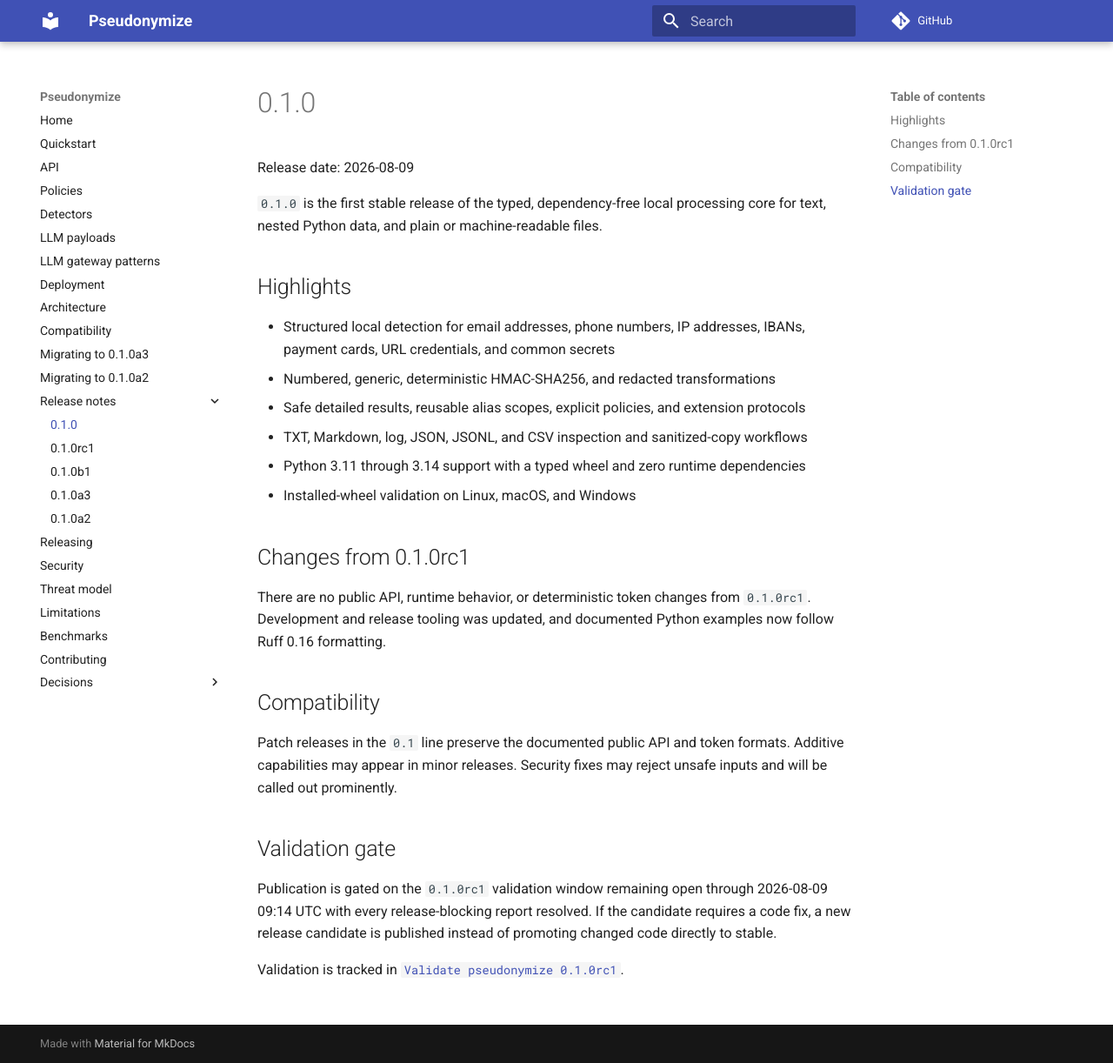
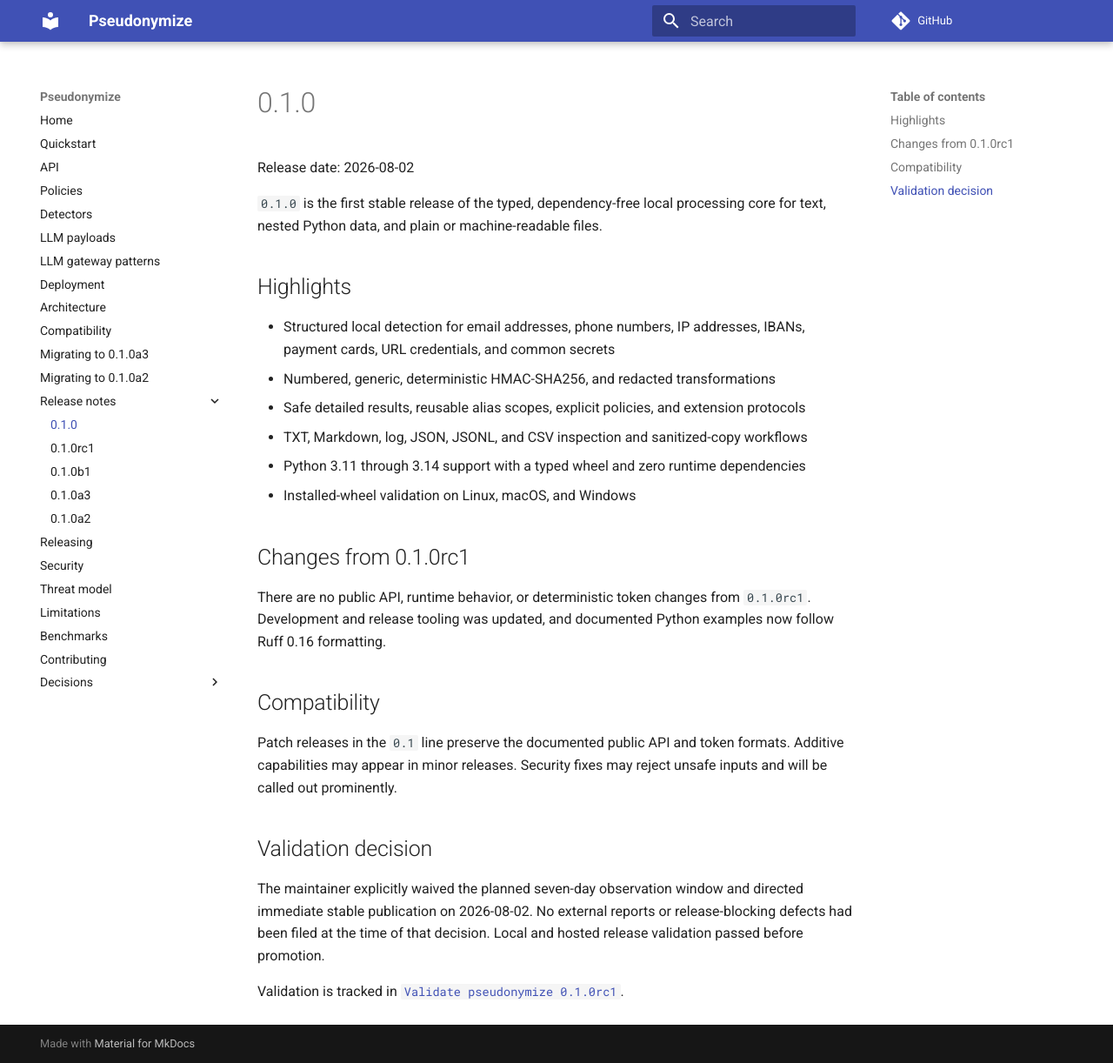
Before and after one commit to ma2za/pseudonymize, an MkDocs documentation site: the page built from docs/releases/0.1.0.md, in a window 1280 px wide and 1222 px high. Shown: the whole window at 87% size. Built offline with MkDocs 1.6.1 and Material for MkDocs 9.7.7, drawn with Linux system fonts in a browser that asks for light colours; comment, search, counter and statistics services are not loaded.

Commit message:
release: record immediate promotion decision

```diff
--- a/docs/releases/0.1.0.md
+++ b/docs/releases/0.1.0.md
@@ -1,6 +1,6 @@
 # 0.1.0
 
-Release date: 2026-08-09
+Release date: 2026-08-02
 
 `0.1.0` is the first stable release of the typed, dependency-free local processing core for text,
 nested Python data, and plain or machine-readable files.
@@ -27,11 +27,11 @@
 capabilities may appear in minor releases. Security fixes may reject unsafe inputs and will be
 called out prominently.
 
-## Validation gate
+## Validation decision
 
-Publication is gated on the `0.1.0rc1` validation window remaining open through
-2026-08-09 09:14 UTC with every release-blocking report resolved. If the candidate requires a code
-fix, a new release candidate is published instead of promoting changed code directly to stable.
+The maintainer explicitly waived the planned seven-day observation window and directed immediate
+stable publication on 2026-08-02. No external reports or release-blocking defects had been filed
+at the time of that decision. Local and hosted release validation passed before promotion.
 
 Validation is tracked in
 [`Validate pseudonymize 0.1.0rc1`](https://github.com/ma2za/pseudonymize/issues/18).
```
Also changed, not shown: CHANGELOG.md (+1 -1 lines).
